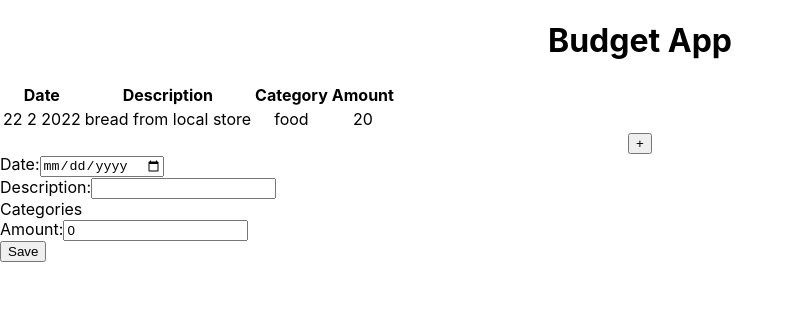
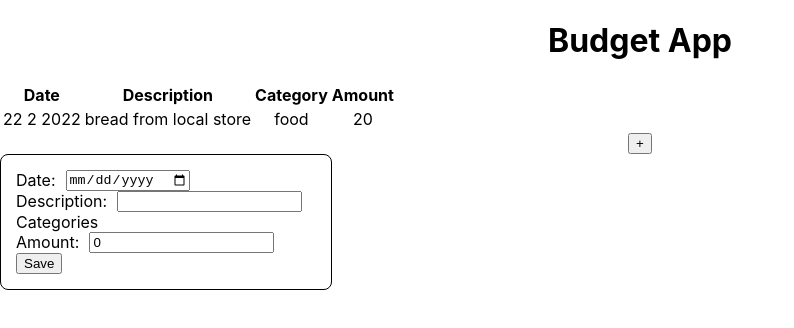
Before and after one commit to matveisch/budget-app, a React (Create React App) app: page / in a window 1280 px wide. Shown: the top 328 px of the page, without its empty margins (0-794 px from the left). Built offline with nearby package versions, Linux system fonts and the light colour scheme.

Commit message:
added error for empty inputs

```diff
--- a/src/components/InputPopup/InputPopup.css
+++ b/src/components/InputPopup/InputPopup.css
@@ -3,6 +3,13 @@
   flex-direction: column;
   align-items: start;
   width: 300px;
+  border: 1px solid;
+  border-radius: 8px;
+  padding: 15px;
+}
+#input-popup__form .option-container {
+  display: flex;
+  gap: 10px;
 }
 
 /*# sourceMappingURL=InputPopup.css.map */
--- a/src/components/InputPopup/InputPopup.scss
+++ b/src/components/InputPopup/InputPopup.scss
@@ -5,5 +5,13 @@
     align-items: start;
 
     width: 300px;
+    border: 1px solid;
+    border-radius: 8px;
+    padding: 15px;
+
+    .option-container {
+      display: flex;
+      gap: 10px;
+    }
   }
 }
--- a/src/components/InputPopup/InputPopup.tsx
+++ b/src/components/InputPopup/InputPopup.tsx
@@ -13,7 +13,7 @@ const InputPopup = () => {
     const [currentCategory, setCurrentCategory] = useState('');
 
     const [initialValues, setInitialValues] = useState({
-        id: 2,
+        id: transactions.length + 1,
         amount: 0,
         note: '',
         category: '',
@@ -51,8 +51,13 @@ const InputPopup = () => {
         };
 
         e.preventDefault();
-        saveData(initialValues);
-    }
+
+        if (initialValues.amount > 0 && initialValues.note.length > 0 && initialValues.date.length > 0 && initialValues.category.length > 0) {
+            saveData(initialValues);
+        } else {
+            console.log('fill all the inputs');
+        }
+    };
 
     return (
         <div id="input-popup">
```
Also changed, not shown: 1 other file (tests, documents, lock files or other folders).
